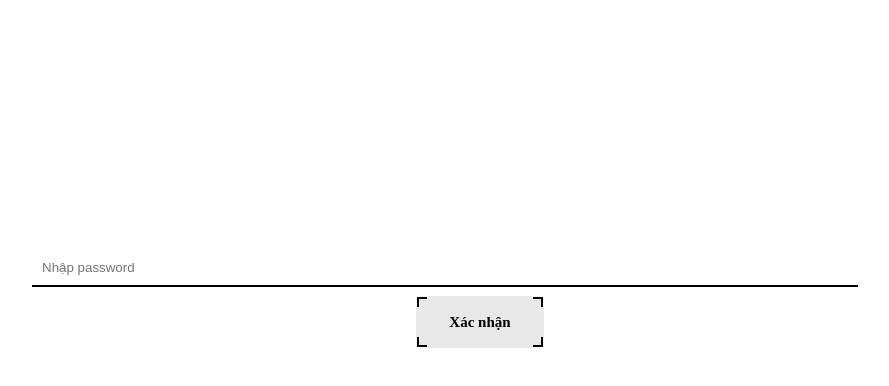
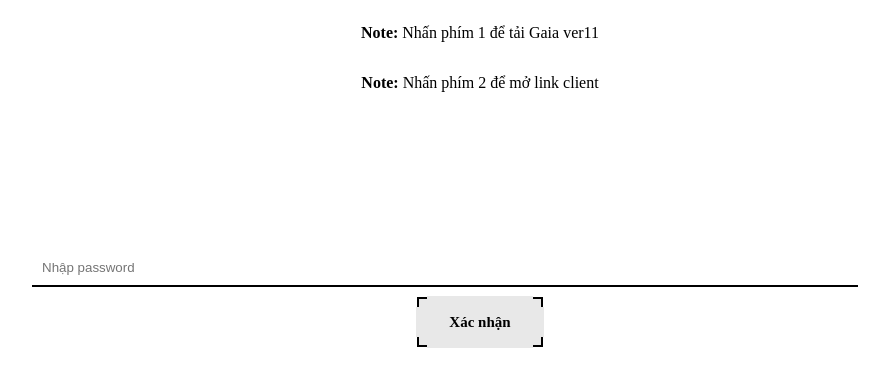
Before and after one commit to TrongNhan03/linkgaia, a plain HTML site: page index.html in a window 1280 px wide. Shown: the whole page, without its empty margins (160-1049 px from the left). Drawn offline with Linux system fonts and the light colour scheme.

Commit message:
add hint

```diff
--- a/index.html
+++ b/index.html
@@ -24,6 +24,8 @@
         <a target="_blank" href="https://drive.google.com/drive/folders/1ElA8-ZW4LSKgtWFNh3GY6Xze-2nD1v4A?usp=sharing">WOW win7</a>
         <a target="_blank" href="https://drive.google.com/drive/folders/1gpleaPchwiVOGC1GN4whGAmxzpDV4JzD?usp=sharing">WOW win8</a>
     </div>
+    <p><strong>Note: </strong>Nhấn phím 1 để tải Gaia ver11</p>
+    <p><strong>Note: </strong>Nhấn phím 2 để mở link client</p>
     <script src="./script.js"></script>
 </body>
 </html>
```
